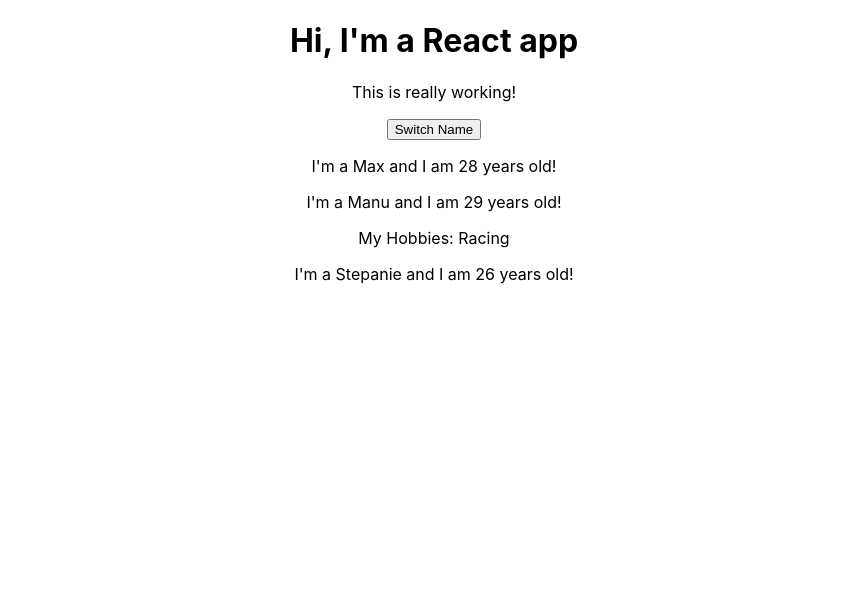
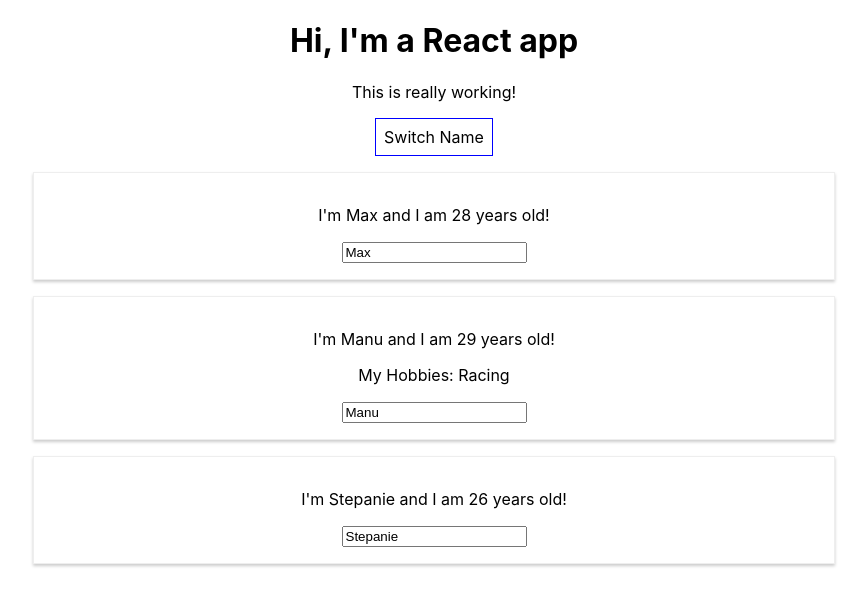
Before and after one commit to kristiwalker/react-complete-guide, a React (Create React App) app: page / in a window 1280 px wide. Shown: the top 606 px of the page, without its empty margins (206-1073 px from the left). Built offline with nearby package versions, Linux system fonts and the light colour scheme.

Commit message:
learned how to bind methods to props, plus how to style in css and inline components

```diff
--- a/src/App.js
+++ b/src/App.js
@@ -2,81 +2,110 @@
 import './App.css';
 import Person from './Person/Person';
 
+ // These are stateful components because they use a state (no matter if it's the useState hook or a class-based approach with the state property)
+
 /* CLASS COMPONENT EXAMPLE */
 
-// import React, {Component} from 'react';
+import React, {Component} from 'react';
 
-// class App extends Component {
-//     state = {
+class App extends Component {
+    state = {
+        persons: [
+            { name: 'Max', age: 28 },
+            { name: 'Manu', age: 29 },
+            { name: 'Stepanie', age: 26 }
+        ],
+        otherState: 'some other value'
+    };
+
+    switchNameHandler = (newName) => {
+        // DONT' DO THIS: this.state.persons[0].name = 'Maximilian';
+        this.setState({ persons: [
+            { name: newName, age: 28 },
+            { name: 'Manu', age: 29 },
+            { name: 'Stepanie', age: 27 }
+        ] })
+    }
+
+    nameChangeHandler = (event) => {
+        this.setState({ persons: [
+            { name: 'Max', age: 28 },
+            { name: event.target.value, age: 29 },
+            { name: 'Stepanie', age: 26 }
+        ] })
+    }
+
+    render() {
+        const style = {
+                backgroundColor: 'white',
+                font: 'inherit',
+                border: '1px solid blue',
+                padding: '8px',
+                cursor: 'pointer'
+        };
+
+        return (<div className="App">
+            <h1>Hi, I'm a React app</h1>
+            <p>This is really working!</p>
+            <button
+                style={style}
+                onClick={this.switchNameHandler.bind(this, 'Maximilian')}>Switch Name</button>
+
+            {/* this is an easier way to write a switch handler, but react can sometimes re-render things too often this way, so it's not recommended.*/}
+            {/* <button onClick={() => this.switchNameHandler('Maximilian')}>Switch Name</button> */}
+            <Person
+                name={this.state.persons[0].name} age={this.state.persons[0].age}/>
+            <Person
+                name={this.state.persons[1].name} age={this.state.persons[1].age}
+                click={this.switchNameHandler.bind(this, 'Max!')}
+                changed={this.nameChangeHandler}>My Hobbies: Racing
+            </Person>
+            <Person
+                name={this.state.persons[2].name} age={this.state.persons[2].age}/>
+        </div>);
+
+        // return React.createElement('div', {className: 'App'}, React.createElement('h1', null, 'Hi, this is a React app'));
+    }
+}
+
+export default App;
+
+/* FUNCTIONAL COMPONENT EXAMPLE */
+//
+// import React, {useState} from 'react';
+//
+// const app = props => {
+//     const [personsState, setPersonsState] = useState({
 //         persons: [
 //             { name: 'Max', age: 28 },
 //             { name: 'Manu', age: 29 },
 //             { name: 'Stepanie', age: 26 }
-//         ],
-//         otherState: 'some other value'
-//     };
+//         ]
+//     });
 //
-//     switchNameHandler = () => {
-//         // DONT' DO THIS: this.state.persons[0].name = 'Maximilian';
-//         this.setState({ persons: [
-//             { name: 'Maximilian', age: 28 },
-//             { name: 'Manu', age: 29 },
-//             { name: 'Stepanie', age: 27 }
-//         ] })
+//     const switchNameHandler = () => {
+//         // DONT' DO THIS: this.staxte.persons[0].name = 'Maximilian';
+//         setPersonsState({
+//             persons: [
+//                 { name: 'Maximilian', age: 28 },
+//                 { name: 'Manu', age: 29 },
+//                 { name: 'Stepanie', age: 27 }
+//             ]
+//         })
 //     }
 //
-//     render() {
-//         return (<div className="App">
-//             <h1>Hi, I'm a React app</h1>
-//             <p>This is really working!</p>
-//             <button onClick={this.switchNameHandler}>Switch Name</button>
-//             <Person name={this.state.persons[0].name} age={this.state.persons[0].age}/>
-//             <Person name={this.state.persons[1].name} age={this.state.persons[1].age}>My Hobbies: Racing</Person>
-//             <Person name={this.state.persons[2].name} age={this.state.persons[2].age}/>
-//         </div>);
+//     const [otherState, setOtherState] = useState('some other value');
 //
-//         // return React.createElement('div', {className: 'App'}, React.createElement('h1', null, 'Hi, this is a React app'));
-//     }
+//     console.log(personsState, otherState);
+//
+//     return (<div className="App">
+//         <h1>Hi, I'm a React app</h1>
+//         <p>This is really working!</p>
+//         <button onClick={switchNameHandler}>Switch Name</button>
+//         <Person name={personsState.persons[0].name} age={personsState.persons[0].age}/>
+//         <Person name={personsState.persons[1].name} age={personsState.persons[1].age}>My Hobbies: Racing</Person>
+//         <Person name={personsState.persons[2].name} age={personsState.persons[2].age}/>
+//     </div>);
 // }
-
-// export default App;
-
-/* FUNCTIONAL COMPONENT EXAMPLE */
-
-import React, {useState} from 'react';
-
-const app = props => {
-    const [personsState, setPersonsState] = useState({
-        persons: [
-            { name: 'Max', age: 28 },
-            { name: 'Manu', age: 29 },
-            { name: 'Stepanie', age: 26 }
-        ]
-    });
-
-    const switchNameHandler = () => {
-        // DONT' DO THIS: this.state.persons[0].name = 'Maximilian';
-        setPersonsState({
-            persons: [
-                { name: 'Maximilian', age: 28 },
-                { name: 'Manu', age: 29 },
-                { name: 'Stepanie', age: 27 }
-            ]
-        })
-    }
-
-    const [otherState, setOtherState] = useState('some other value');
-
-    console.log(personsState, otherState);
-
-    return (<div className="App">
-        <h1>Hi, I'm a React app</h1>
-        <p>This is really working!</p>
-        <button onClick={switchNameHandler}>Switch Name</button>
-        <Person name={personsState.persons[0].name} age={personsState.persons[0].age}/>
-        <Person name={personsState.persons[1].name} age={personsState.persons[1].age}>My Hobbies: Racing</Person>
-        <Person name={personsState.persons[2].name} age={personsState.persons[2].age}/>
-    </div>);
-}
-
-export default app;
+//
+// export default app;
--- /dev/null
+++ b/src/Person/Person.css
@@ -0,0 +1,8 @@
+.Person {
+    width: 60%;
+    margin: 16px auto;
+    border: 1px solid #eee;
+    box-shadow: 0 2px 3px #ccc;
+    padding: 16px;
+    text-align: center;
+}
--- a/src/Person/Person.js
+++ b/src/Person/Person.js
@@ -1,12 +1,16 @@
 /*jshint esversion: 6 */
 
+// This is a stateless component because it has no internal state management
+
 import React from 'react';
+import './Person.css';
 
 const person = (props) => {
     return (
-        <div>
-            <p>I'm a {props.name} and I am {props.age} years old!</p>
+        <div className="Person">
+            <p onClick={props.click}>I'm {props.name} and I am {props.age} years old!</p>
             <p>{props.children}</p>
+            <input type="text" onChange={props.changed} value={props.name} />
         </div>
     )
 };
```
